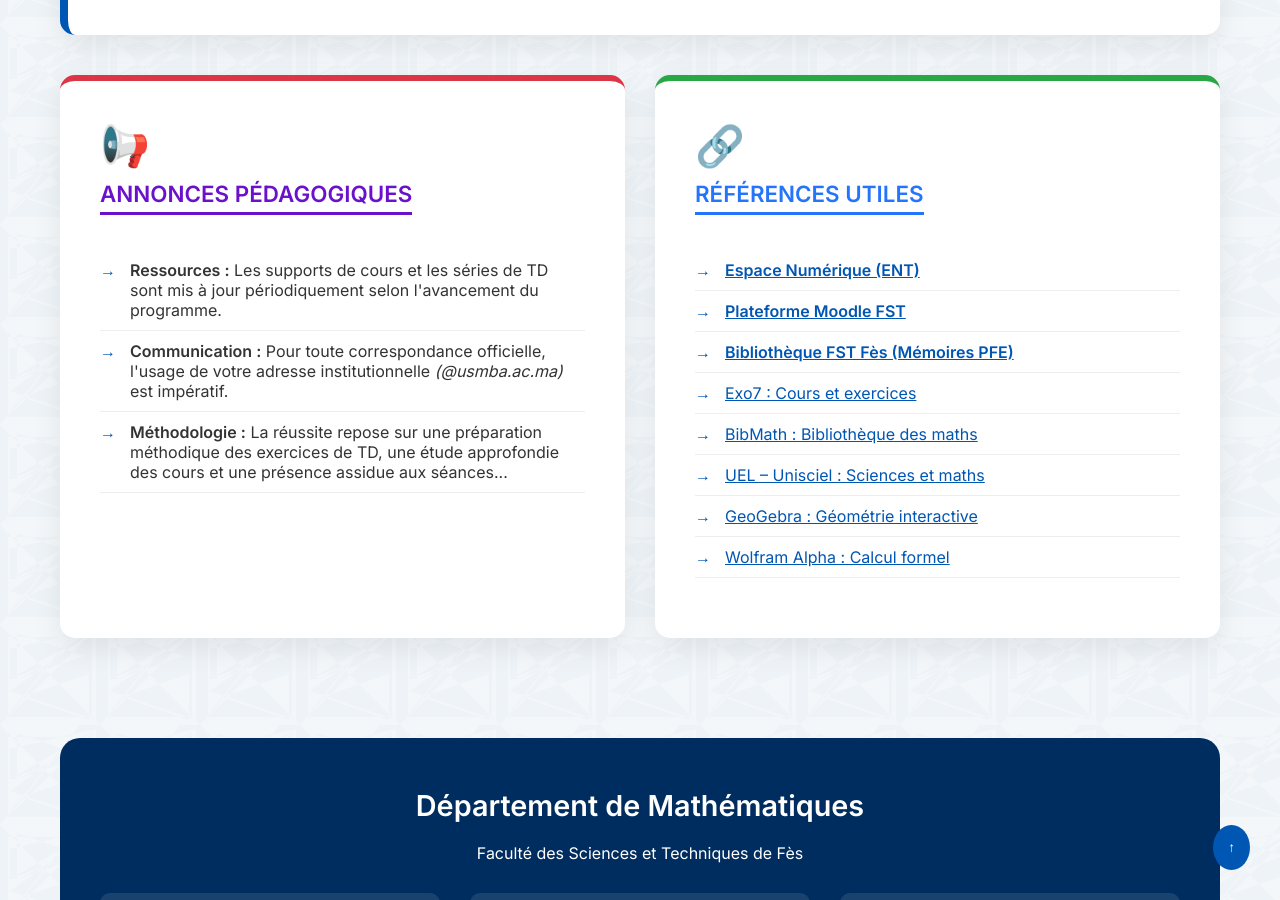
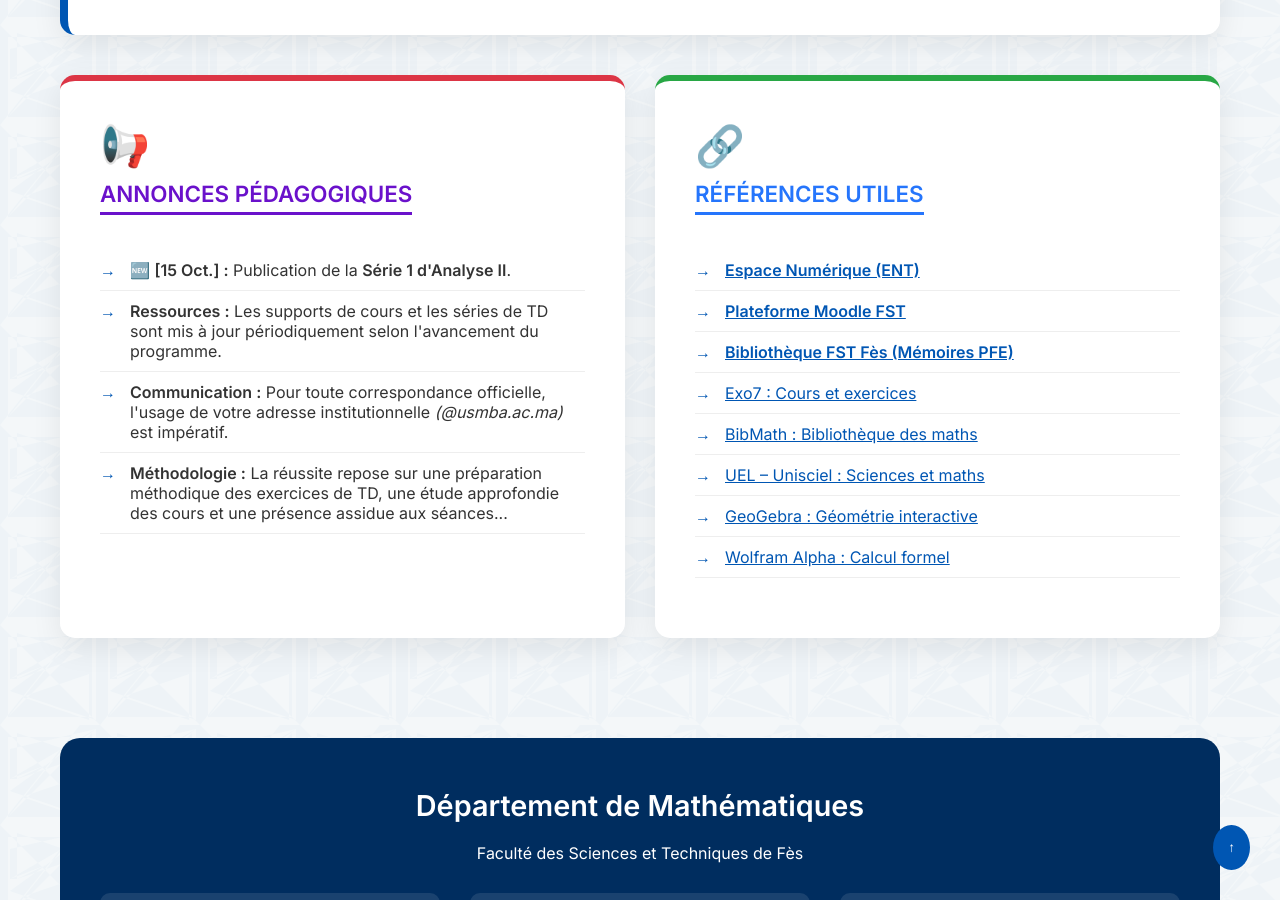
Before and after one commit to mahmoudmath/mahmoudmath.github.io, a Jekyll site: the page index.html, which Jekyll copies as it is, in a window 1280 px wide and 900 px high, scrolled down 1075 px. Built offline with Jekyll 4.4.1, drawn with Linux system fonts in a browser that asks for light colours.

Commit message:
Update index.html

```diff
--- a/index.html
+++ b/index.html
@@ -80,10 +80,12 @@ height="0" width="0" style="display:none;visibility:hidden"></iframe></noscript>
         <!-- CARTES MODIFIÉES POUR L'ALIGNEMENT À GAUCHE -->
         <div class="resources-grid">
             <div class="resource-card search-item" style="border-top: 6px solid #dc3545;" data-aos="zoom-in">
-                <!-- MODIFICATION ICI : text-align: left -->
                 <div style="text-align: left; font-size: 2.5em; margin-bottom: 10px;">📢</div>
                 <h3 style="text-align: left; margin-bottom: 15px;">ANNONCES PÉDAGOGIQUES</h3>
                 <ul class="resource-list">
+                    <!-- AJOUT DE LA NOUVEAUTÉ ICI -->
+                    <li><span style="color: #dc3545;">🆕</span> <strong>[15 Oct.] :</strong> Publication de la <strong>Série 1 d'Analyse II</strong>.</li>
+
                     <li><strong>Ressources :</strong> Les supports de cours et les séries de TD sont mis à jour périodiquement selon l'avancement du programme.</li>
                     <li><strong>Communication :</strong> Pour toute correspondance officielle, l'usage de votre adresse institutionnelle <em>(@usmba.ac.ma)</em> est impératif.</li>
                     <li><strong>Méthodologie :</strong> La réussite repose sur une préparation méthodique des exercices de TD, une étude approfondie des cours et une présence assidue aux séances...</li>
@@ -91,7 +93,6 @@ height="0" width="0" style="display:none;visibility:hidden"></iframe></noscript>
             </div>
 
             <div class="resource-card search-item" style="border-top: 6px solid #28a745;" data-aos="zoom-in" data-aos-delay="200">
-                <!-- MODIFICATION ICI : text-align: left -->
                 <div style="text-align: left; font-size: 2.5em; margin-bottom: 10px;">🔗</div>
                 <h3 style="text-align: left; margin-bottom: 15px;">RÉFÉRENCES UTILES</h3>
                 <ul class="resource-list">
```
